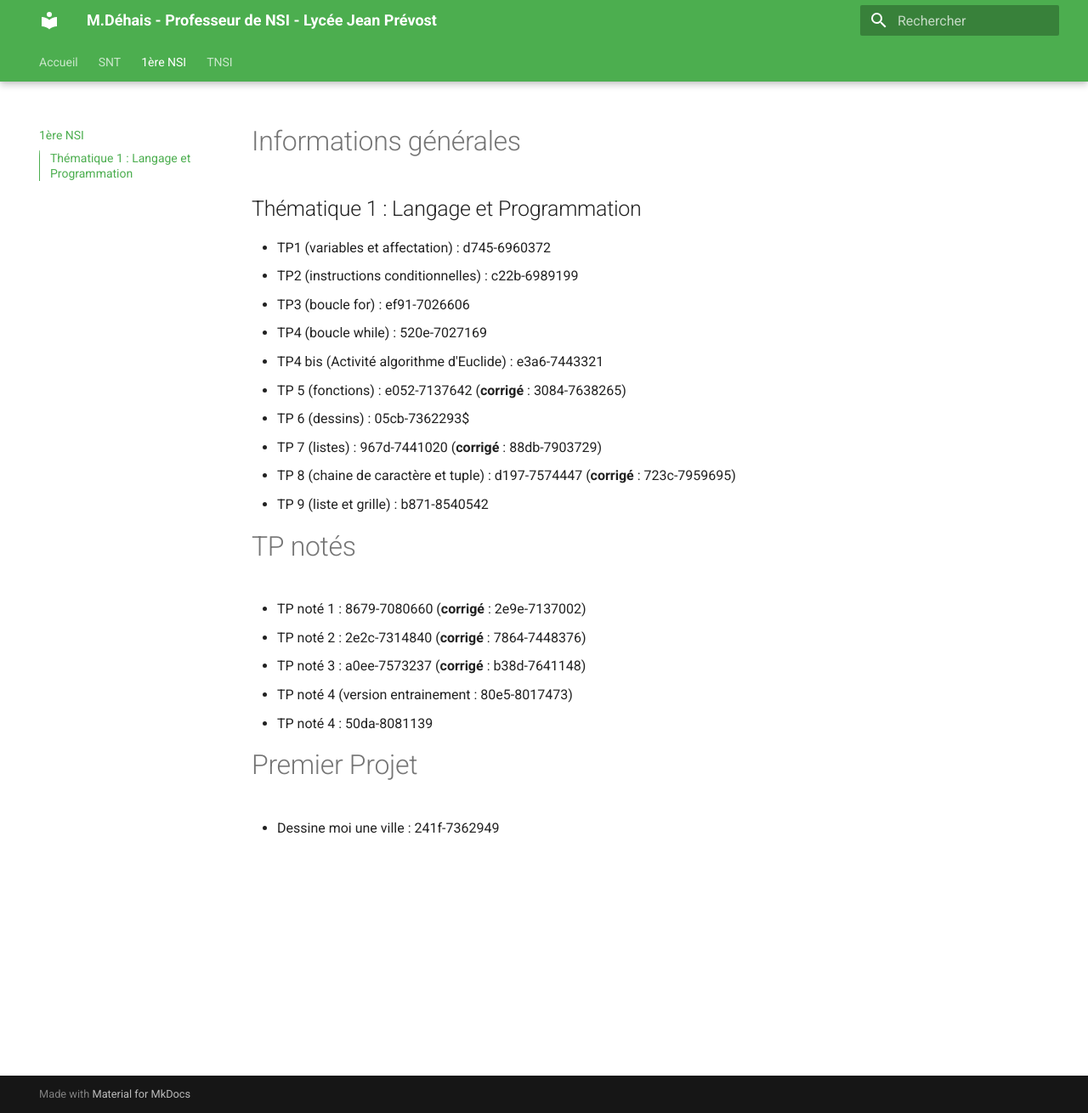
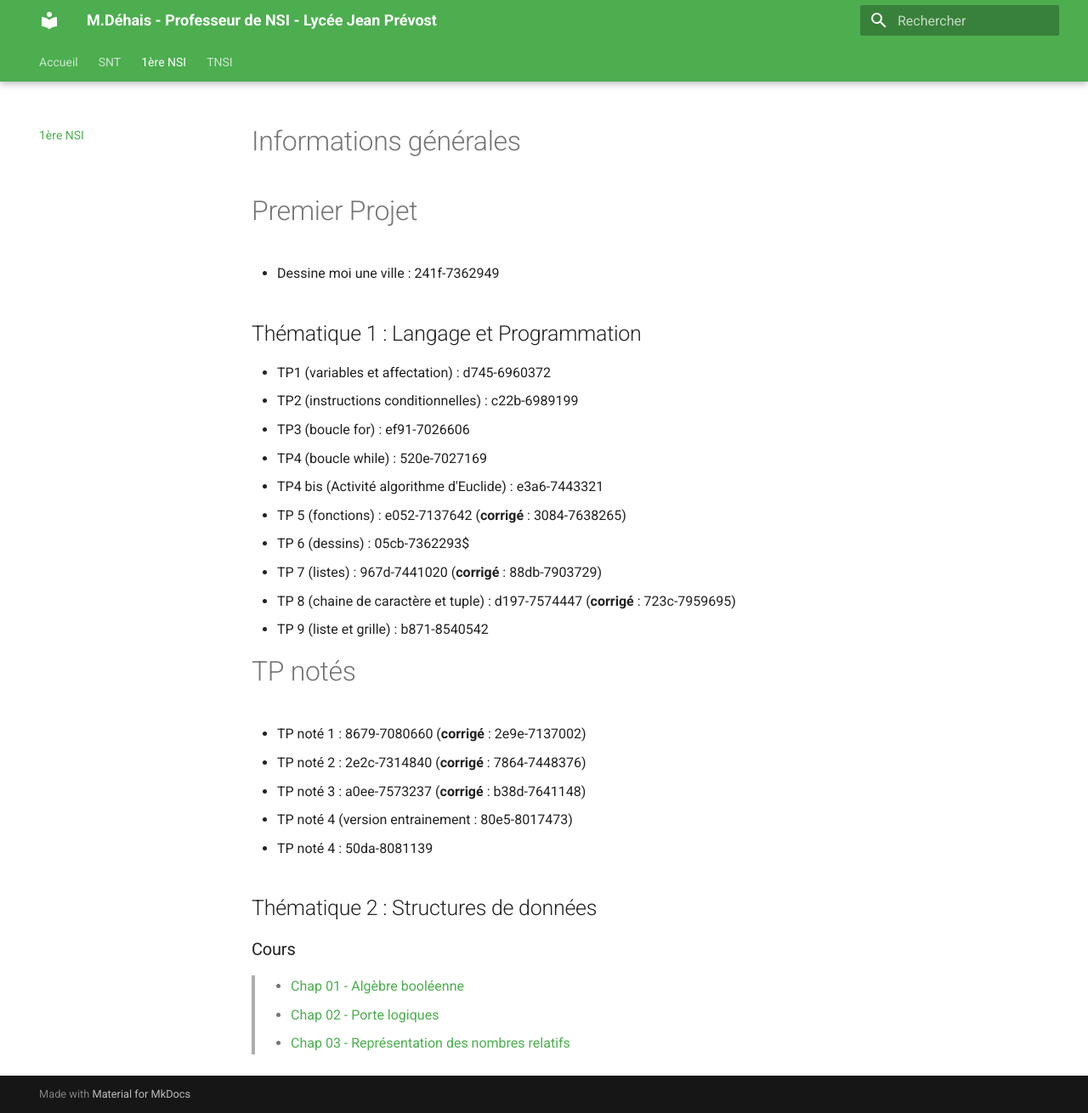
Before and after one commit to DehaisM/nsi-public, an MkDocs documentation site: the page built from docs-public/1NSI/index.md, in a window 1280 px wide and 1310 px high. Shown: the whole window at 85% size. Built offline with MkDocs 1.6.1 and Material for MkDocs 9.7.7, drawn with Linux system fonts in a browser that asks for light colours.

Commit message:
thématique 2 première

```diff
--- a/docs-public/1NSI/index.md
+++ b/docs-public/1NSI/index.md
@@ -22,6 +26,10 @@
 - TP noté 4 (version entrainement : 80e5-8017473)
 - TP noté 4 : 50da-8081139
 
-# Premier Projet
 
-- Dessine moi une ville : 241f-7362949
+## Thématique 2 : Structures de données
+
+### Cours
+>- [Chap 01 - Algèbre booléenne](Cours/T2C1.pdf)
+>- [Chap 02 - Porte logiques ](Cours/T2C2.pdf)
+>- [Chap 03 - Représentation des nombres relatifs ](Cours/T2C3.pdf)
```
Also changed, not shown: other parts of docs-public/1NSI/index.md (+4 -0 lines), docs-public/TNSI/index.md (+0 -2 lines), 3 other files.
